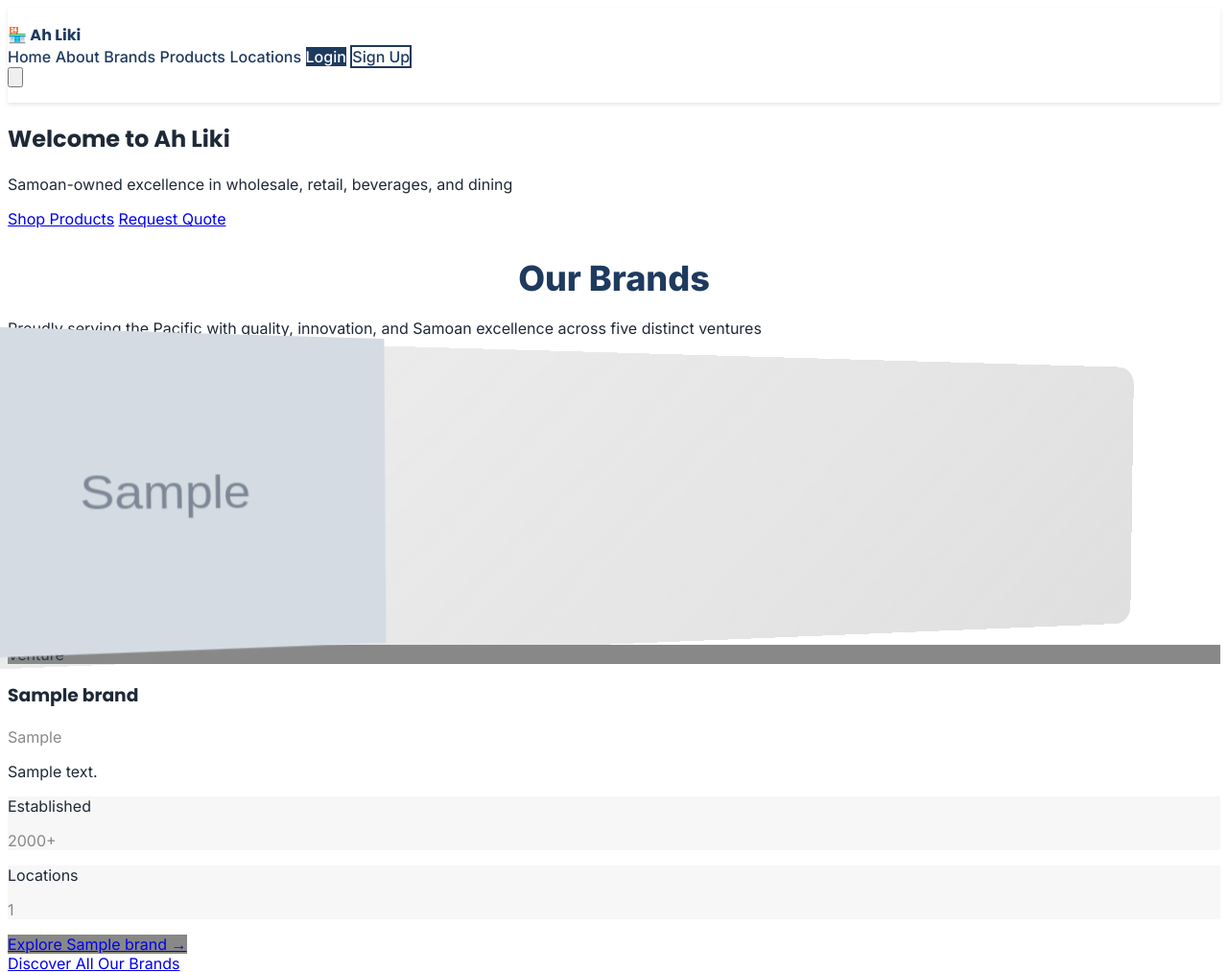
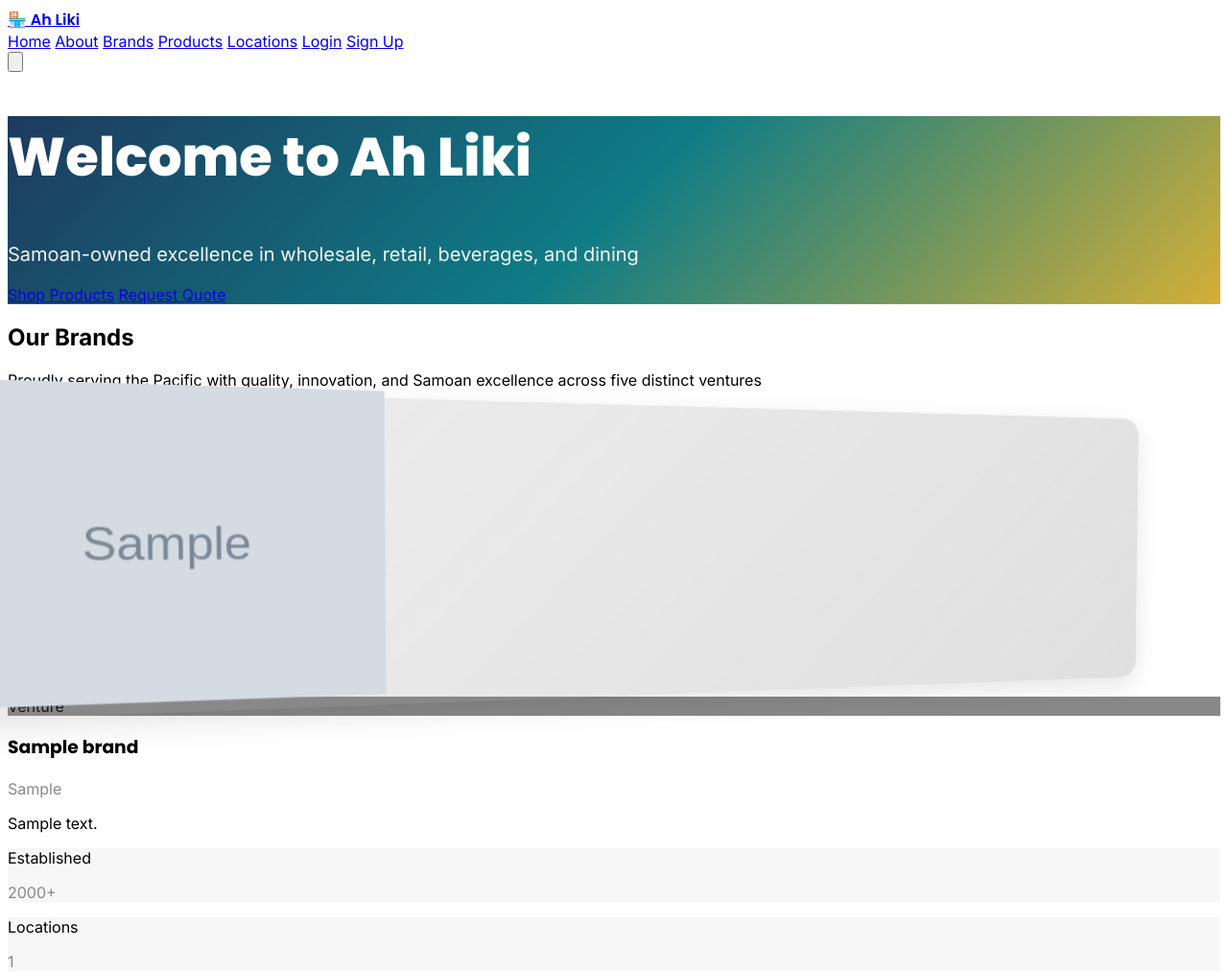
Before and after one commit to zeldris2025/ahlikicorp, a Django app: page / in a window 1280 px wide. Shown: the top 1013 px of the page at 96% size. Run offline with Django 3.2, Linux system fonts and the light colour scheme; tables that the repository leaves empty hold one stand-in row (values such as "Sample post"); grey boxes marked "Sample" are stand-in pictures; data that the repository does not hold is empty; some libraries are stand-ins or nearby versions.

Commit message:
Enhance base template with comprehensive inline CSS styling
- Add 3D perspective transforms for brand showcase
- Add float animations for brand logos
- Add hero section gradient background
- Add enhanced button and card hover effects
- Add shadow effects and transitions
- All CSS inlined for reliable local development

Co-Authored-By: Claude Haiku 4.5 <noreply@anthropic.com>

```diff
--- a/templates/base.html
+++ b/templates/base.html
@@ -10,7 +10,6 @@
     <meta name="og:image" content="{% block og_image %}{% static 'images/og-image.png' %}{% endblock %}">
     <title>{% block title %}Ah Liki Investment Corporation{% endblock %}</title>
     <link href="https://cdn.tailwindcss.com" rel="stylesheet">
-    <link href="{% static 'css/style.css' %}" rel="stylesheet">
     <style>
         @import url('https://fonts.googleapis.com/css2?family=Inter:wght@400;500;600;700;800&family=Poppins:wght@600;700;800&display=swap');
         :root {
@@ -47,6 +46,84 @@
             to { opacity: 1; transform: translateY(0); }
         }
         .animate-fade-in-up { animation: fadeInUp 0.6s ease-out; }
+
+        /* Enhanced Styling */
+        .perspective {
+            perspective: 1000px;
+        }
+
+        .brand-card-3d {
+            transition: transform 0.6s cubic-bezier(0.23, 1, 0.320, 1);
+            transform-style: preserve-3d;
+            border-radius: 20px;
+            background: linear-gradient(135deg, rgba(30, 58, 95, 0.1) 0%, rgba(30, 58, 95, 0.05) 100%);
+            box-shadow: 0 10px 30px rgba(0, 0, 0, 0.1);
+        }
+
+        .brand-showcase:nth-child(even) .brand-card-3d {
+            transform: rotateY(-8deg) rotateX(5deg);
+        }
+
+        .brand-showcase:nth-child(odd) .brand-card-3d {
+            transform: rotateY(8deg) rotateX(5deg);
+        }
+
+        .brand-showcase:hover .brand-card-3d {
+            transform: rotateY(0deg) rotateX(0deg) translateY(-10px) !important;
+            box-shadow: 0 20px 40px rgba(0, 0, 0, 0.2);
+        }
+
+        @keyframes float {
+            0%, 100% { transform: translateY(0px); }
+            50% { transform: translateY(-20px); }
+        }
+
+        .brand-logo-container {
+            animation: float 3s ease-in-out infinite;
+        }
+
+        .brand-showcase:nth-child(even) .brand-logo-container {
+            animation-delay: 0.5s;
+        }
+
+        .brand-info h3 {
+            transition: all 0.3s ease;
+        }
+
+        .brand-showcase:hover .brand-info h3 {
+            transform: translateX(10px);
+        }
+
+        /* Hero Section Enhanced */
+        section:first-of-type {
+            background: linear-gradient(135deg, #1e3a5f 0%, #0e7c86 50%, #d4af37 100%);
+            color: white;
+        }
+
+        section:first-of-type h1 {
+            font-size: 3.5rem;
+            font-weight: 800;
+        }
+
+        section:first-of-type p {
+            font-size: 1.25rem;
+            opacity: 0.95;
+        }
+
+        /* Button Enhancements */
+        .btn-primary:active { transform: translateY(2px); }
+        .btn-secondary:active { transform: translateY(2px); }
+        .btn-outline:active { transform: translateY(2px); }
+
+        /* Card Shadows */
+        .card-hover {
+            box-shadow: 0 4px 6px rgba(0, 0, 0, 0.1);
+        }
+
+        .card-hover:hover {
+            box-shadow: 0 20px 25px rgba(0, 0, 0, 0.15);
+            transform: translateY(-8px);
+        }
     </style>
     {% block extra_css %}{% endblock %}
 </head>
```
